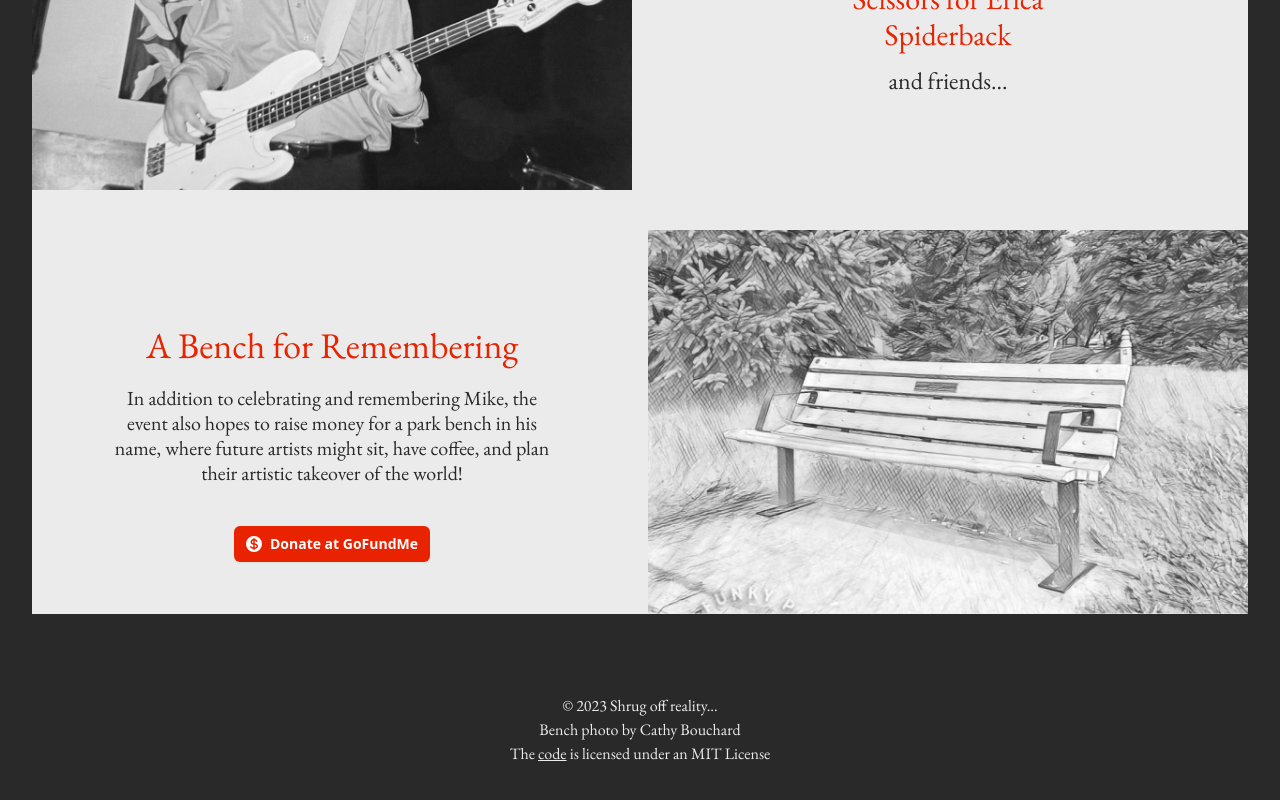
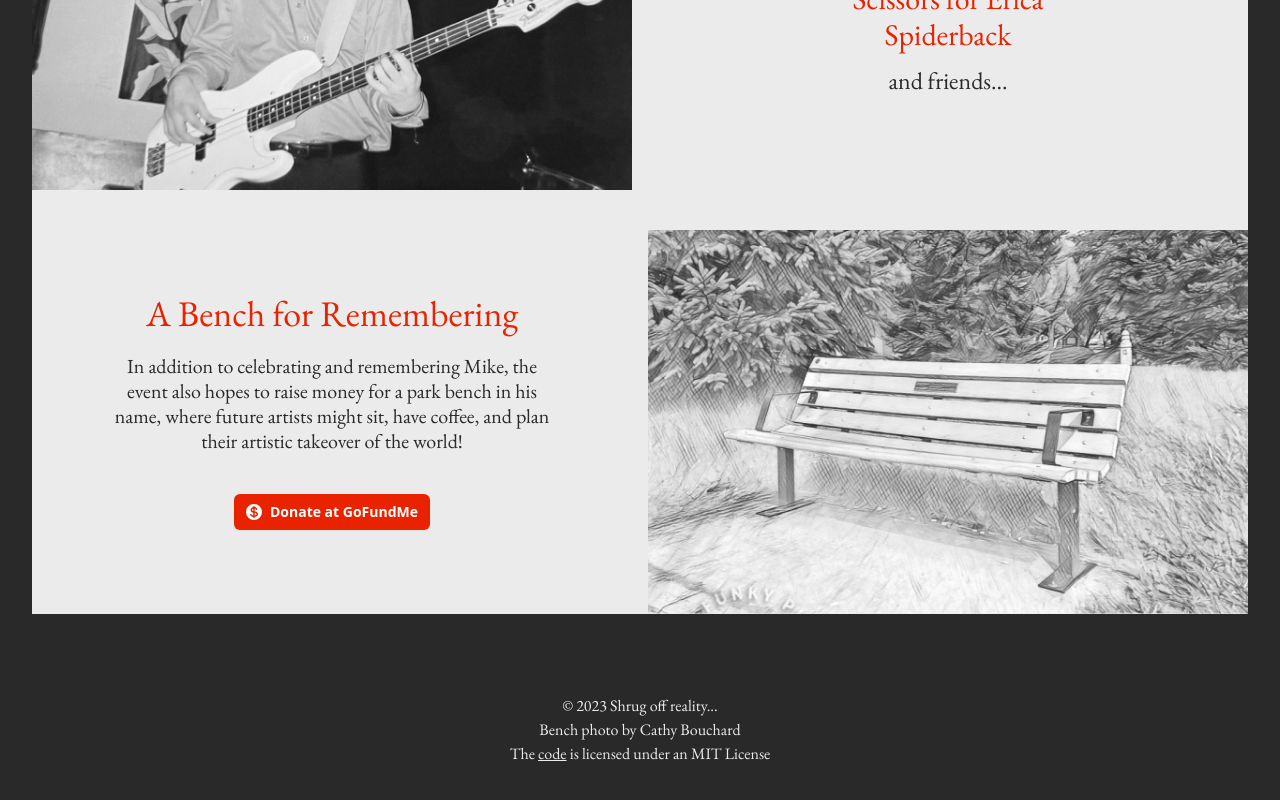
Before and after one commit to widgetapps/shrug-tribute, a Next.js app: page / in a window 1280 px wide. Shown: the part 1355-2155 px from the top of the page. Built offline with nearby package versions, Linux system fonts and the light colour scheme; no server answers.

Commit message:
Changed the BG to black, tweaked some padding.

```diff
--- a/src/pages/_document.tsx
+++ b/src/pages/_document.tsx
@@ -23,7 +23,7 @@ export default function Document() {
                 }}
             />
         </Head>
-      <body className="bg-shrug-dark">
+      <body className="bg-black">
         <Mainnav />
         <Main />
         <NextScript />
--- a/src/pages/index.tsx
+++ b/src/pages/index.tsx
@@ -25,7 +25,7 @@ export default function Home() {
 
     return (
         <>
-            <div className="mx-auto max-w-7xl px-4 sm:px-6 lg:px-8 text-shrug-light">
+            <div className="mx-auto max-w-7xl px-4 sm:px-6 lg:px-8 text-shrug-light bg-shrug-dark">
                 <div className="bg-photo-bench bg-no-repeat bg-top-bench h-[42rem]">
                     <div className="pt-20 pl-16">
                         <div className="w-56 h-56 sm:w-64 sm:h-64 md:w-72 md:h-72 lg:w-72 lg:h-72 rounded-full bg-white flex justify-center items-center border-4 border-shrug-light">
@@ -71,7 +71,7 @@ export default function Home() {
                         </div>
                     </div>
                     <div className="columns-2">
-                        <div className="text-center pt-24">
+                        <div className="text-center pt-16">
                             <div className={`${ebgaramond.className}  pl-20 pr-20`}>
                                 <h2 className="text-shrug-red text-4xl mb-5">A Bench for Remembering</h2>
                                 <div className="text-xl leading-tight mb-10">In addition to celebrating and remembering Mike,
```
